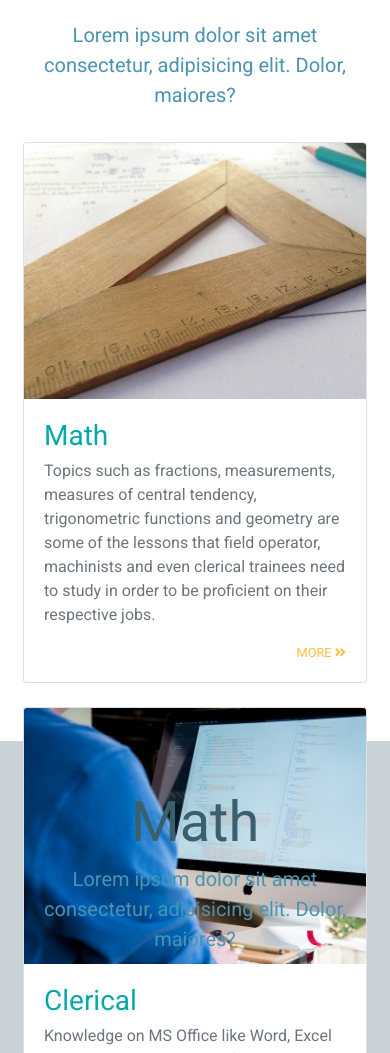
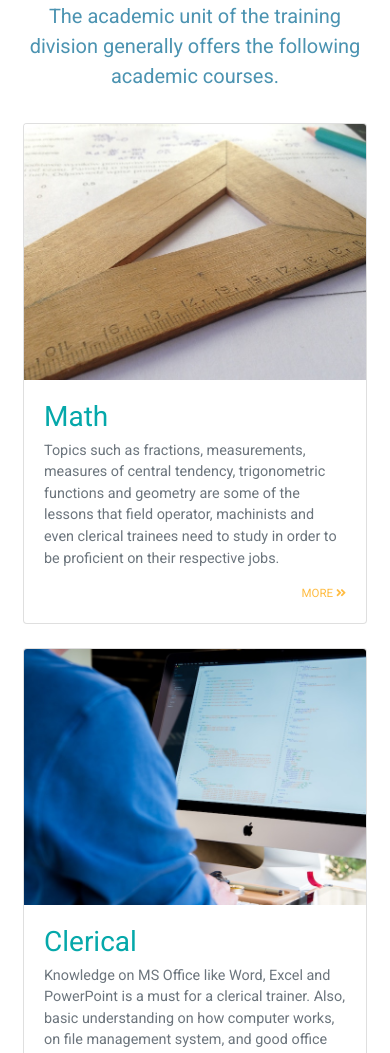
Before and after one commit to fredbuiza/RATU_Webpage, a website: page index.html in a window 390 px wide. Shown: the part 947-2000 px from the top of the page. Drawn offline with nearby package versions, Linux system fonts and the light colour scheme.

Commit message:
modiied css

```diff
--- a/css/index.css
+++ b/css/index.css
@@ -121,10 +121,16 @@ body {
 
 @media (max-width:800px) {
     .jumbotron > .container > .display-4 {
-        font-size: 2rem;
+        font-size: 2.5rem;
     }
     .jumbotron > .container > p {
         font-size: 1.1rem;
+    }
+    section {
+        font-size: 0.9rem;
+    }
+    section .display-4 {
+        font-size: 2.5rem;
     }
 }
 
@@ -157,10 +163,6 @@ body {
     border-radius:3px;
 }
 
-section{
-    height: 100vh;
-}
-
 .courses {
     padding-top: 2.5rem;
 }
--- a/index.html
+++ b/index.html
@@ -67,12 +67,12 @@
             <div class="row">
                 <div class="col text-center mb-3">
                     <h1 class="display-4 text-primary">Courses</h1>
-                    <p class="lead text-info">Lorem ipsum dolor sit amet consectetur, adipisicing elit. Dolor, maiores?</p>
+                    <p class="lead text-info">The academic unit of the training division generally offers the following academic courses.</p>
                 </div>
             </div>
             <!--end of title-->
             <div class="row">
-                <div class="col-lg-4 col-sm-10 mx-auto mb-4">
+                <div class="col-lg-4 col-sm-9 mx-auto mb-4">
                     <div class="card course">
                         <img src="img/card_math.jpg" class="card-img-top">
                         <!-- Photo by Dawid Małecki on Unsplash -->
@@ -89,7 +89,7 @@
                         </div>
                     </div>
                 </div>
-                <div class="col-lg-4 col-sm-10 mx-auto mb-4">
+                <div class="col-lg-4 col-sm-9 mx-auto mb-4">
                     <div class="card course">
                         <img src="img/card_clerical.jpg" class="card-img-top">
                         <!-- Photo by Lee Campbell on Unsplash -->
@@ -106,7 +106,7 @@
                         </div>
                     </div>
                 </div>
-                <div class="col-lg-4 col-sm-10 mx-auto mb-4">
+                <div class="col-lg-4 col-sm-9 mx-auto mb-4">
                     <div class="card course">
                         <img src="img/card_english.jpg" class="card-img-top">
                         <!-- Photo by Marcos Luiz Photograph on Unsplash -->
@@ -123,15 +123,15 @@
                         </div>
                     </div>
                 </div>
-
-
+            </div>
+        </div>
     </section>
     <section id="math-courses" class="p-sm-5 p-2">
         <div class="container courses">
             <div class="row">
                 <div class="col text-center mb-3">
                     <h1 class="display-4 text-primary">Math</h1>
-                    <p class="lead text-info">Lorem ipsum dolor sit amet consectetur, adipisicing elit. Dolor, maiores?</p>
+                    <p class="lead text-info">Assess your knowledge on the following math courses by taking the practice test.</p>
                 </div>
             </div>
             <div class="row">
@@ -147,7 +147,7 @@
             <div class="row">
                 <div class="col text-center mb-3">
                     <h1 class="display-4">Clerical</h1>
-                    <p class="lead">Lorem ipsum dolor sit amet consectetur, adipisicing elit. Dolor, maiores?</p>
+                    <p class="lead">Do you think you knowledge in Word, Excel or PowerPoint is enough? Try the following tests below.</p>
                 </div>
             </div>
             <div class="row">
@@ -162,7 +162,7 @@
             <div class="row">
                 <div class="col text-center mb-3">
                     <h1 class="display-4 text-primary">English</h1>
-                    <p class="lead text-info">Lorem ipsum dolor sit amet consectetur, adipisicing elit. Dolor, maiores?</p>
+                    <p class="lead text-info">How good is your English skill? Show your mastery by trying the practice tests below.</p>
                 </div>
             </div>
             <div class="row">
```
